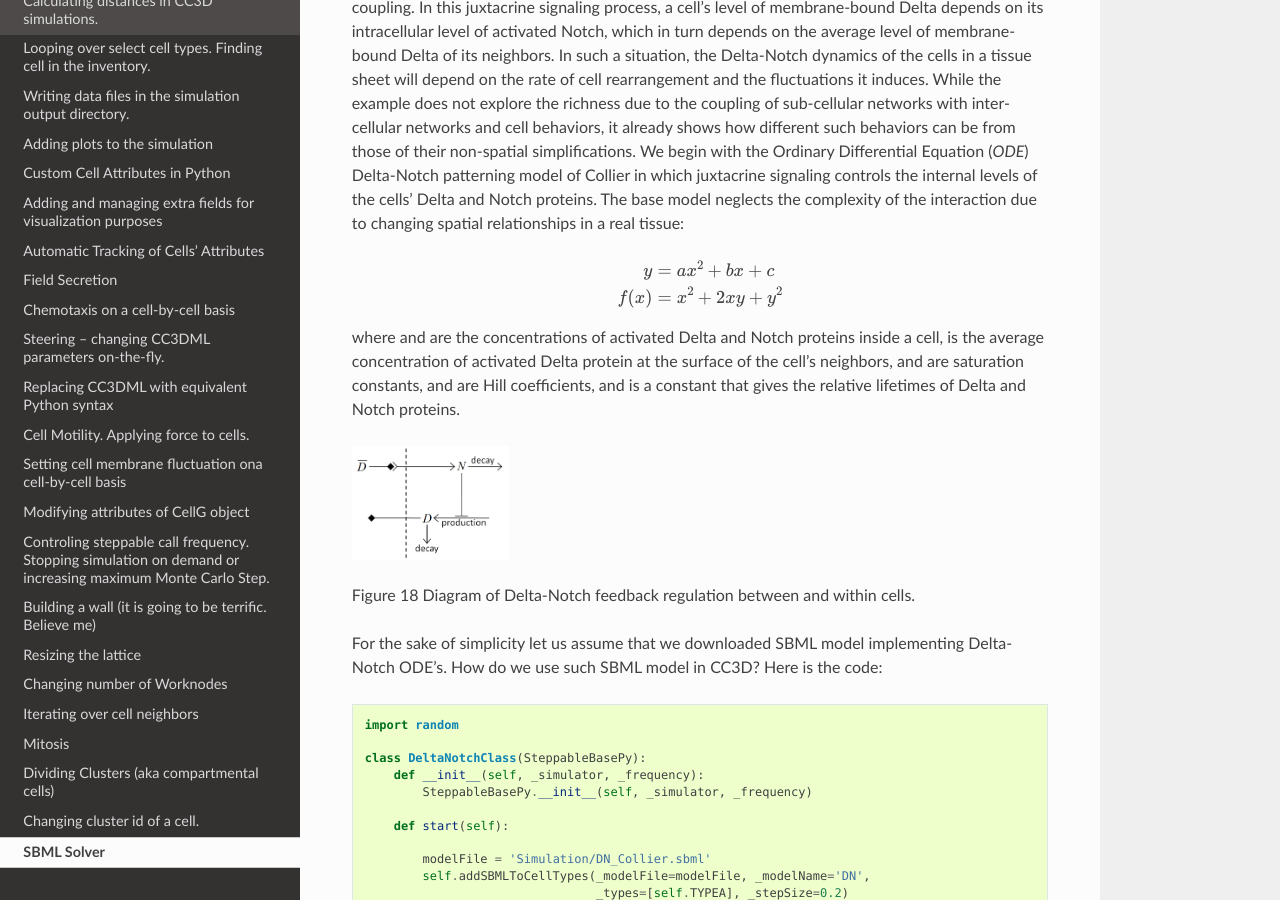
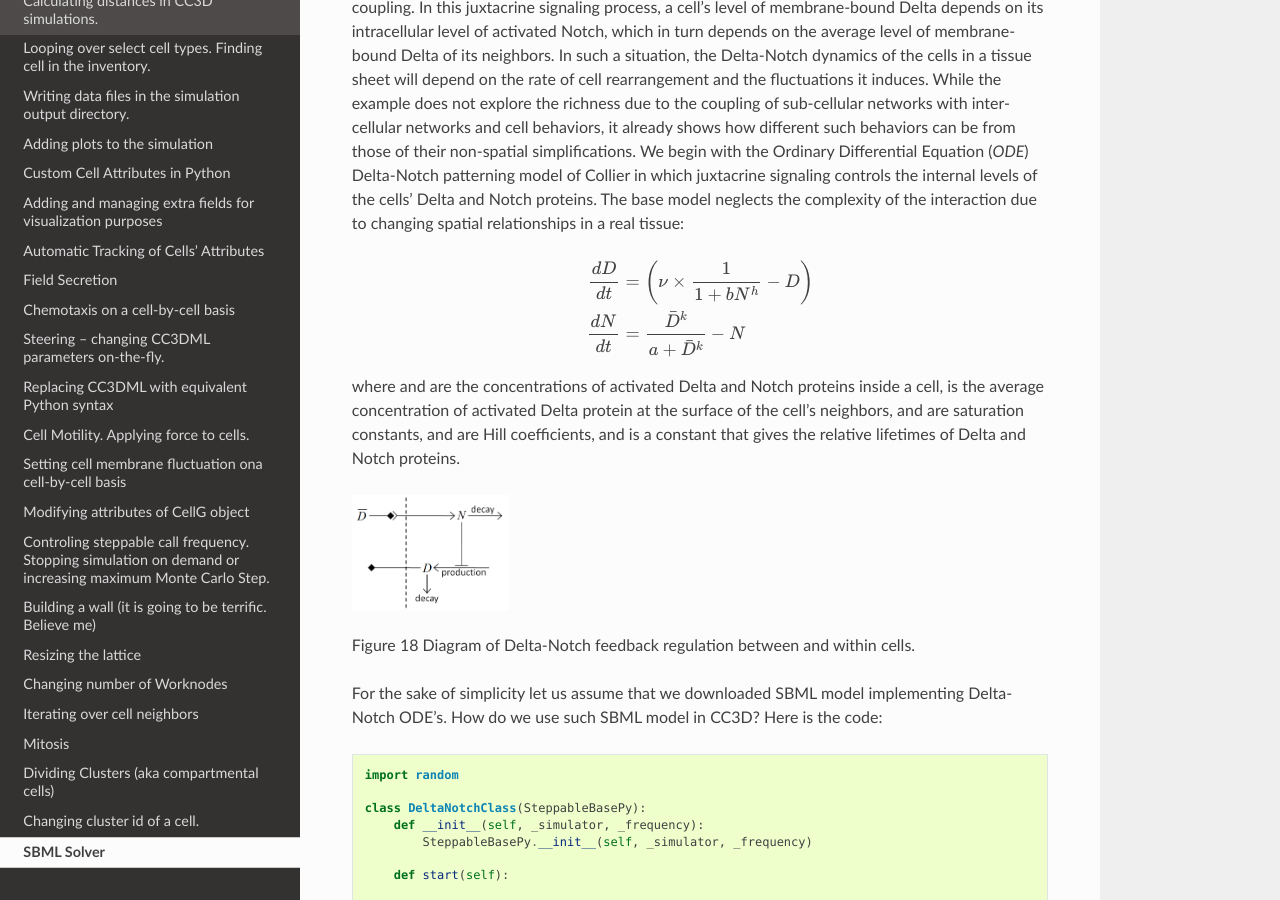
Before and after one commit to CompuCell3D/PythonScriptingManual, a Sphinx documentation site: the page built from docs/sbml_solver.rst, in a window 1280 px wide and 900 px high, scrolled down 5840 px. Built offline with Sphinx 7.4.7 and the Read the Docs theme 2.0.0, drawn with Linux system fonts in a browser that asks for light colours.

Commit message:
edited equations

```diff
--- a/docs/sbml_solver.rst
+++ b/docs/sbml_solver.rst
@@ -346,8 +346,8 @@ interaction due to changing spatial relationships in a real tissue:
    :nowrap:
 
    \begin{eqnarray}
-      y    & = & ax^2 + bx + c \\
-      f(x) & = & x^2 + 2xy + y^2
+      \frac{dD}{dt}  & = & \left ( \nu \times \frac{1}{1+b N^h} -D \right )  \\
+      \frac{dN}{dt} & = & \frac{\bar{D}^k}{a + \bar{D}^k} -N
    \end{eqnarray}
 
 where and are the concentrations of activated Delta and Notch proteins
```
